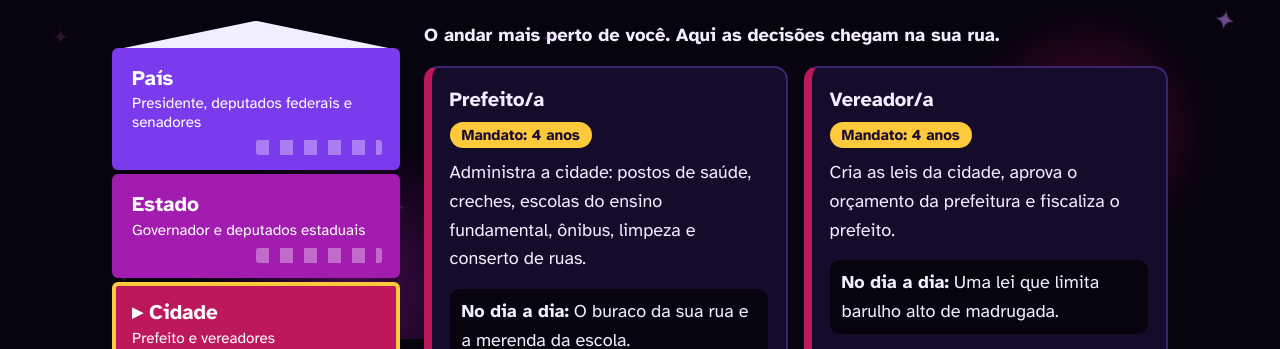
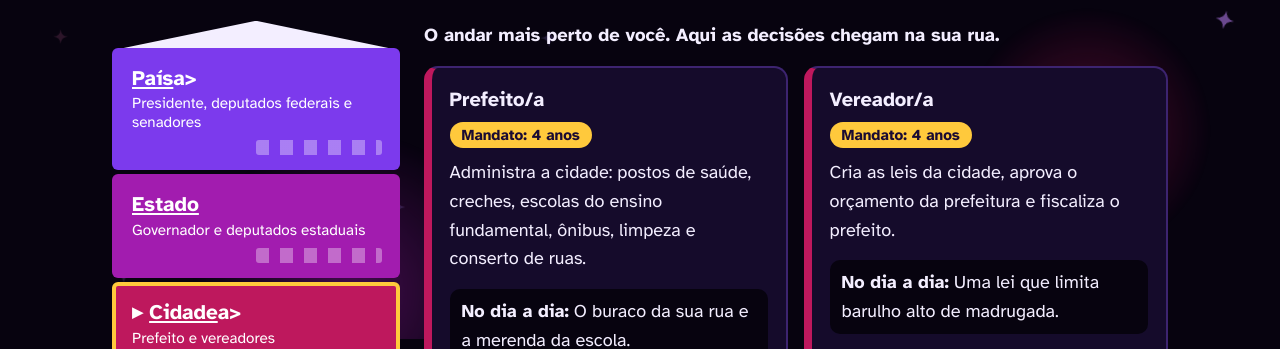
Before and after one commit to kellymariah/Quem-decide-o-que-no-Brasil, a plain HTML site: page index.html in a window 1280 px wide. Shown: the part 461-810 px from the top of the page. Drawn offline with Linux system fonts and the light colour scheme.

Commit message:
Fix tab buttons to include links for navigation

```diff
--- a/index.html
+++ b/index.html
@@ -129,9 +129,6 @@ h2{scroll-margin-top:5rem}
 <li><a href="#tab-pais">País</a></li>
 <li><a href="#tab-estado">Estado</a></li>
 <li><a href="#tab-cidade">Cidade</a></li>
-
-
-
 <li><a href="#s-desafio">Desafio</a></li>
 <li><a href="#s-importa">Por que importa</a></li>
 <li><a href="#s-onde">Onde pesquisar</a></li>
@@ -150,9 +147,9 @@ h2{scroll-margin-top:5rem}
 <div>
 <div class="roof" aria-hidden="true"></div>
 <div role="tablist" aria-label="Andares do Brasil" aria-orientation="vertical" id="andares">
-<button class="floor" role="tab" id="tab-pais" data-k="pais" aria-controls="painel"><span class="nm">País</span><small>Presidente, deputados federais e senadores</small></button>
-<button class="floor" role="tab" id="tab-estado" data-k="estado" aria-controls="painel"><span class="nm">Estado</span><small>Governador e deputados estaduais</small></button>
-<button class="floor" role="tab" id="tab-cidade" data-k="cidade" aria-controls="painel"><span class="nm">Cidade</span><small>Prefeito e vereadores</small></button>
+<button class="floor" role="tab" id="tab-pais" data-k="pais" aria-controls="painel"><span class="nm"><a href="#tab-pais">País</a>a></span><small>Presidente, deputados federais e senadores</small></button>
+<button class="floor" role="tab" id="tab-estado" data-k="estado" aria-controls="painel"><span class="nm"><a href="#tab-estado">Estado</a></span><small>Governador e deputados estaduais</small></button>
+<button class="floor" role="tab" id="tab-cidade" data-k="cidade" aria-controls="painel"><span class="nm"><a href="#tab-cidade">Cidade</a>a></span><small>Prefeito e vereadores</small></button>
 </div>
 <div class="base" aria-hidden="true"></div>
 </div>
```
